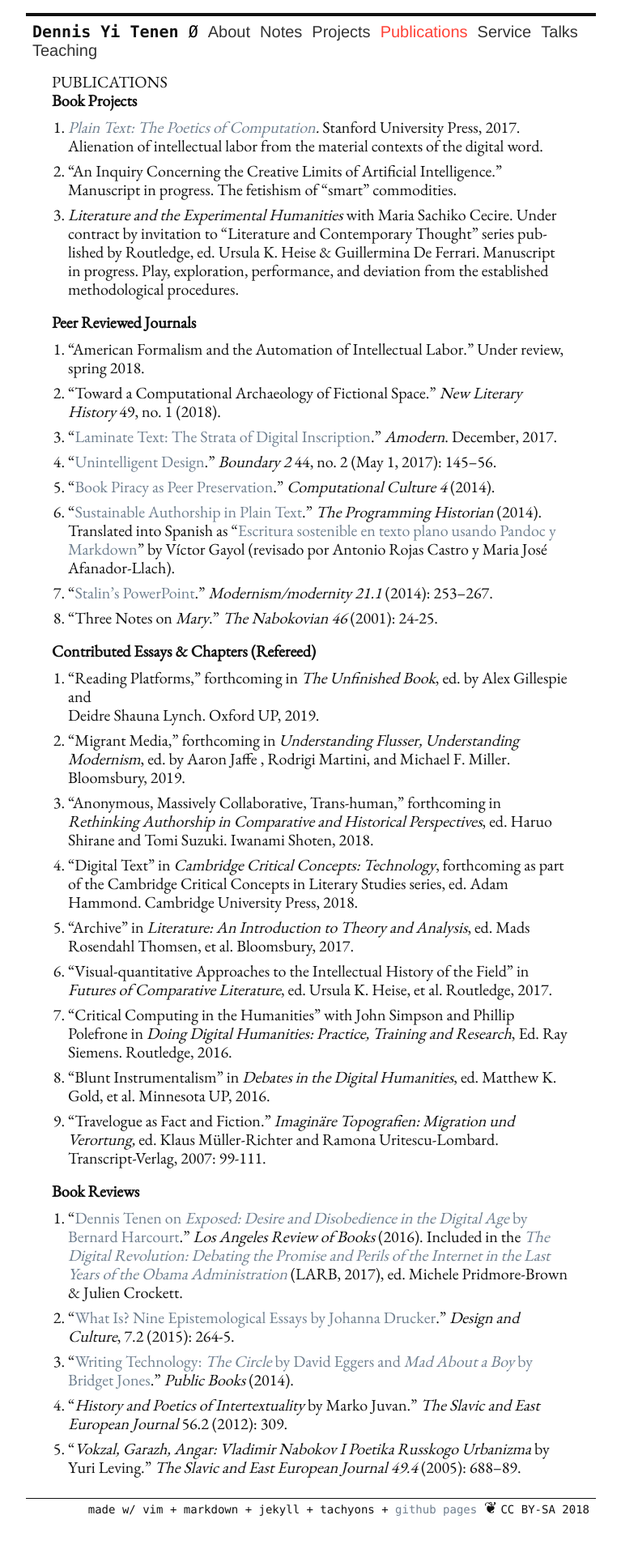
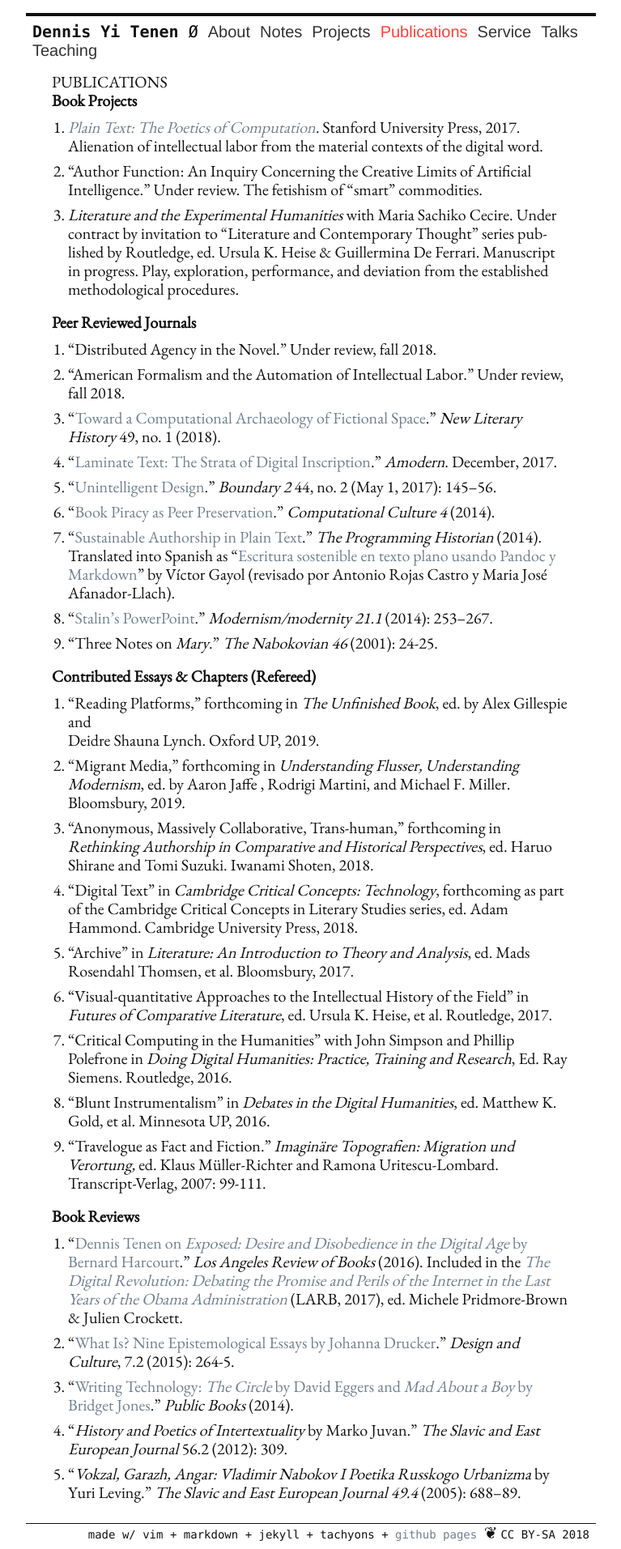
Before and after one commit to denten/denten.github.io, a Jekyll site: the page built from _pages/publications.md, in a window 1280 px wide. Shown: the whole page at 81% size, without its empty margins (256-1023 px from the left). Built offline with Jekyll 4.4.1, drawn with Linux system fonts in a browser that asks for light colours; before the commit the page ends 1882 px from its top, so only the background shows below that.

Commit message:
update publications

```diff
--- a/_includes/CV/04-publications.md
+++ b/_includes/CV/04-publications.md
@@ -6,8 +6,8 @@
    Computation](http://www.sup.org/books/title/?id=26821).* Stanford
 University Press, 2017. Alienation of intellectual labor from the material
 contexts of the digital word.
-2. "An Inquiry Concerning the Creative Limits of Artificial Intelligence."
-   Manuscript in progress. The fetishism of "smart" commodities.
+2. "Author Function: An Inquiry Concerning the Creative Limits of Artificial
+   Intelligence." Under review. The fetishism of "smart" commodities.
 3. *Literature and the Experimental Humanities* with Maria Sachiko Cecire.
    Under contract by invitation to "Literature and Contemporary Thought"
 series published by Routledge, ed.  Ursula K. Heise & Guillermina De Ferrari.
@@ -16,10 +16,12 @@ established methodological procedures.
 
 ### Peer Reviewed Journals
 
+1. "Distributed Agency in the Novel." Under review, fall 2018.
 1. "American Formalism and the Automation of Intellectual Labor." Under
-   review, spring 2018.
-1. "Toward a Computational Archaeology of Fictional Space." *New Literary
-   History* 49, no. 1 (2018).
+   review, fall 2018.
+1. "[Toward a Computational Archaeology of Fictional
+   Space](https://academiccommons.columbia.edu/doi/10.7916/D8QC1M5D)." *New
+Literary History* 49, no. 1 (2018).
 2. "[Laminate Text: The Strata of Digital
    Inscription](http://amodern.net/article/laminate-text/)." *Amodern*.
 December, 2017.
```
